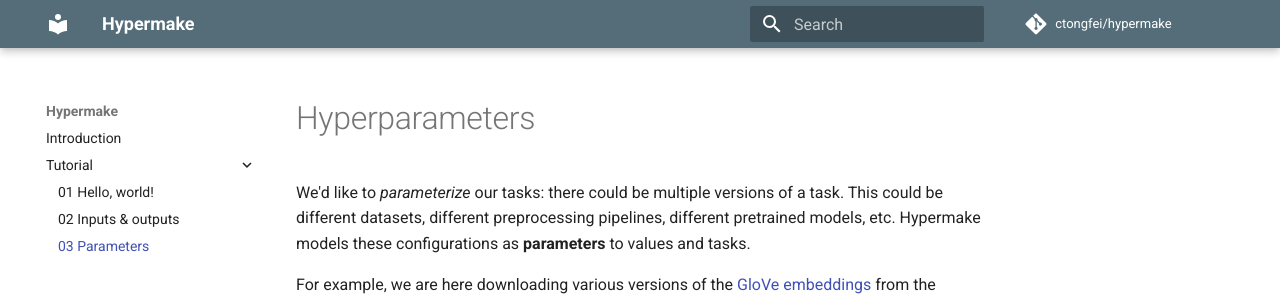
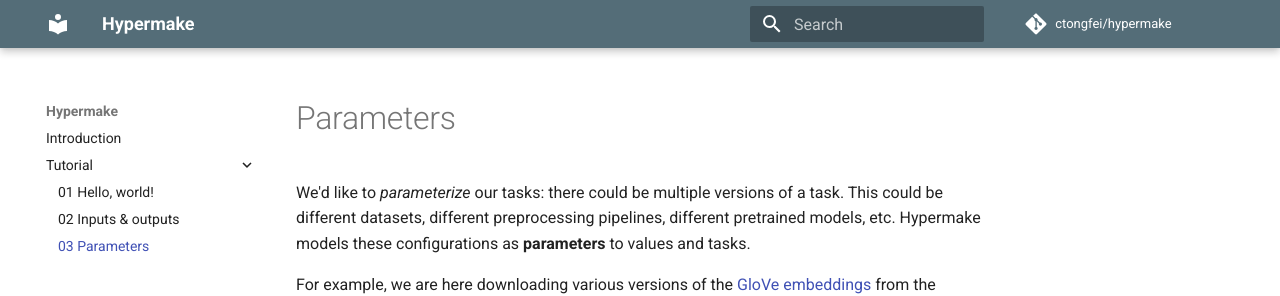
Before and after one commit to ctongfei/hypermake, an MkDocs documentation site: the page built from docs/tutorial/03-branch.md, in a window 1280 px wide and 1228 px high. Shown: the top 296 px of the window. Built offline with MkDocs 1.6.1 and Material for MkDocs 9.7.7, drawn with Linux system fonts in a browser that asks for light colours; comment, search, counter and statistics services are not loaded.

```diff
--- a/docs/tutorial/03-branch.md
+++ b/docs/tutorial/03-branch.md
@@ -1,4 +1,4 @@
-# Hyperparameters
+# Parameters
 
 We'd like to _parameterize_ our tasks: there could be multiple versions of a task.
 This could be different datasets, different preprocessing pipelines, different pretrained models, etc.
```
Also changed, not shown: docs/tutorial/02-compose.md (+7 -6 lines), docs/tutorial/04-parameterized-compose.md (added), docs/tutorial/05-decorators.md (added), 5 other files.
